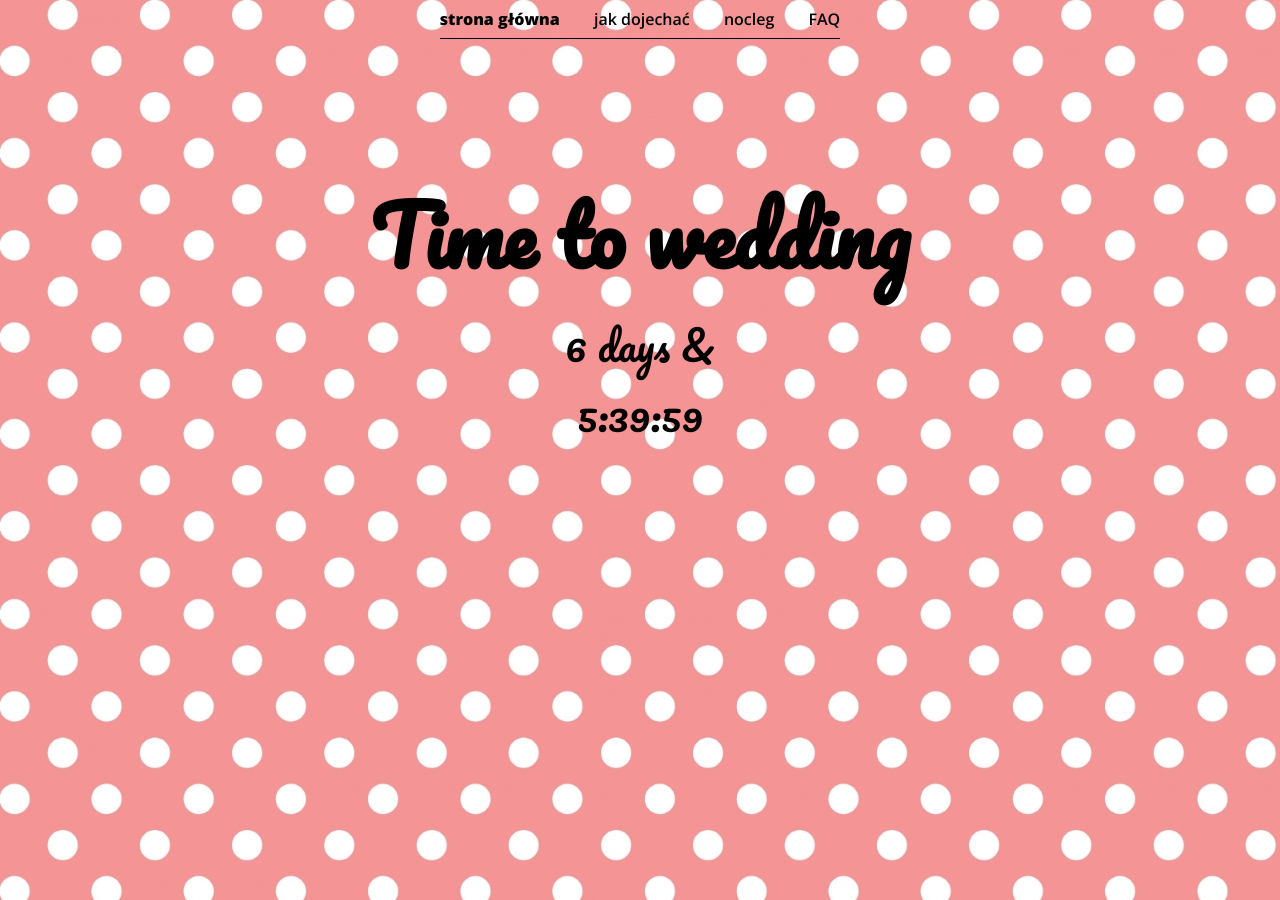
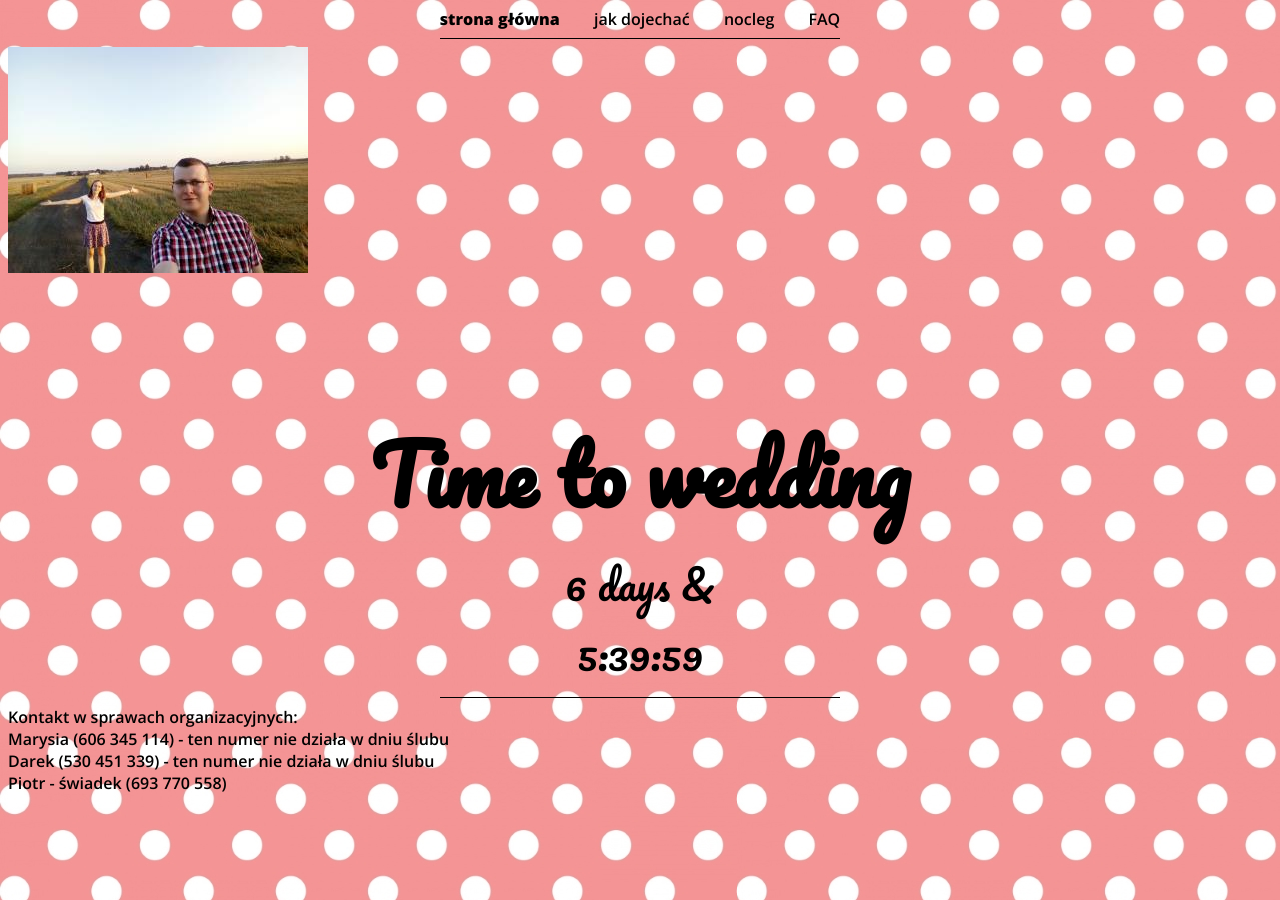
Before and after one commit to mbanel/mbanel.github.io, a Jekyll site: the page index.html, which Jekyll copies as it is, in a window 1280 px wide. Built offline with Jekyll 4.4.1, drawn with Linux system fonts in a browser that asks for light colours; nearby versions of some CDN libraries.

Commit message:
Add files via upload

```diff
--- a/faq.html
+++ b/faq.html
@@ -1,5 +1,5 @@
 <!DOCTYPE html>
-<html lang="en">
+<html lang="pl">
 <head>
 	<title>Time to wedding</title>
 	<meta name="viewport" content="width=device-width, initial-scale=1">
--- a/index.html
+++ b/index.html
@@ -1,5 +1,5 @@
 <!DOCTYPE html>
-<html lang="en">
+<html lang="pl">
 <head>
 	<title>Time to wedding</title>
 	<meta name="viewport" content="width=device-width, initial-scale=1">
@@ -23,8 +23,16 @@
 		<a href="./faq.html" class="a-menu a-last">FAQ</a>
 	</div>
 	<hr style="height: 1px; width:400px; background: black; border: 0px;">
+	<img src="./foto.jpg"/>
 	<div id="container">
 		<h1>Time to wedding</h1>
 		<div id="time"></div>
 	</div>
+	<hr style="height: 1px; width:400px; background: black; border: 0px;">
+	<div>
+		Kontakt w sprawach organizacyjnych:</br>
+		Marysia (606 345 114) - ten numer nie działa w dniu ślubu</br>
+		Darek (530 451 339) - ten numer nie działa w dniu ślubu</br>
+		Piotr - świadek (693 770 558)
+	</div>
 </body>
--- a/jak-dojechac.html
+++ b/jak-dojechac.html
@@ -1,5 +1,5 @@
 <!DOCTYPE html>
-<html lang="en">
+<html lang="pl">
 <head>
 	<title>Time to wedding</title>
 	<meta name="viewport" content="width=device-width, initial-scale=1">
--- a/nocleg.html
+++ b/nocleg.html
@@ -1,5 +1,5 @@
 <!DOCTYPE html>
-<html lang="en">
+<html lang="pl">
 <head>
 	<title>Time to wedding</title>
 	<meta name="viewport" content="width=device-width, initial-scale=1">
```
Also changed, not shown: foto.jpg (added).
